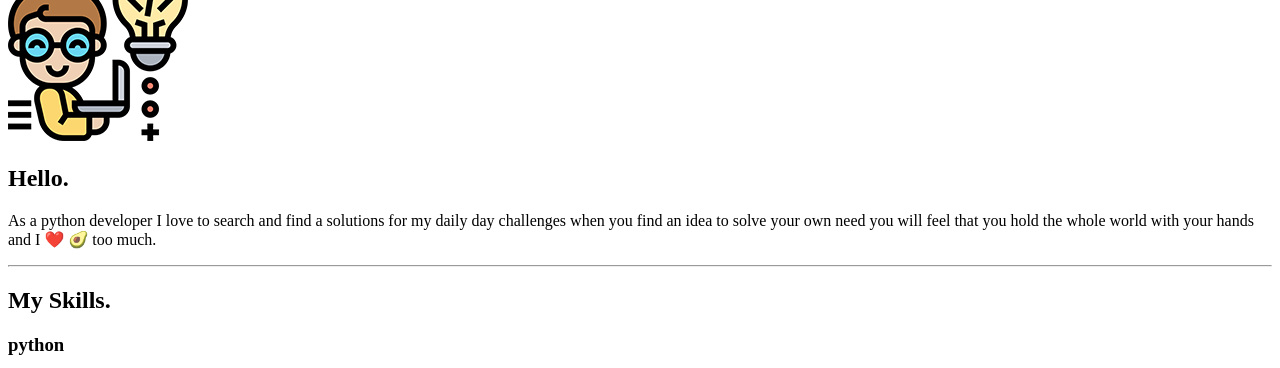
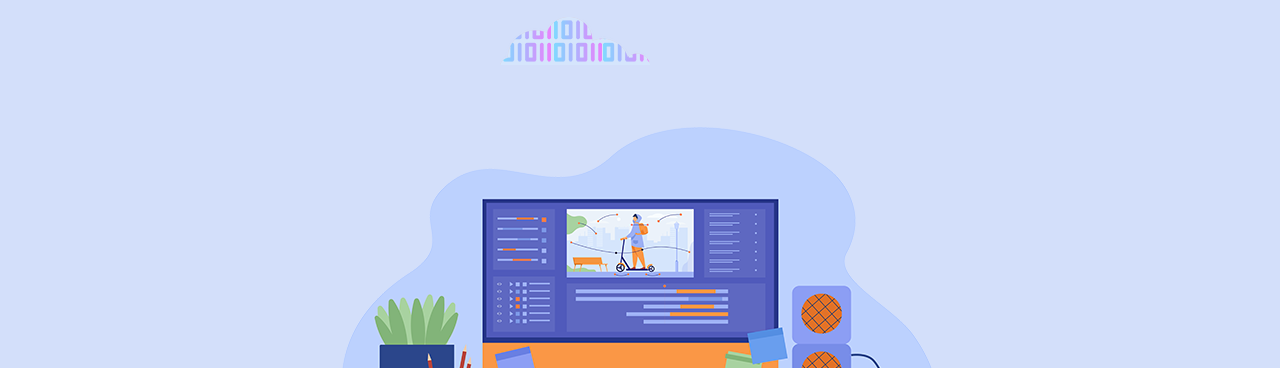
Before and after one commit to Shalabyelectronics/resume, a plain HTML site: page index.html in a window 1280 px wide. Shown: the part 283-651 px from the top of the page. Drawn offline with Linux system fonts and the light colour scheme; the site is published under a folder, as on GitHub Pages, so addresses that start at the root find nothing.

Commit message:
refactore links

```diff
--- a/index.html
+++ b/index.html
@@ -3,7 +3,7 @@
   <head>
     <meta charset="utf-8">
     <title>Mhamed Shalaby</title>
-    <link rel="stylesheet" href="/css/styles.css">
+    <link rel="stylesheet" href="css/styles.css">
     <link rel="icon" type="image/x-icon" href="img/favicon.ico">
     <link href="https://fonts.googleapis.com/css2?family=Major+Mono+Display&family=Merriweather&family=Montserrat&family=Sacramento&display=swap" rel="stylesheet">
   </head>
@@ -17,7 +17,7 @@
         <p class="title">a <span>pro</span>grammer</p>
       </div>
       <div class="programming">
-        <img class="main-image" src="/img/programming.png" alt="programming-image">
+        <img class="main-image" src="img/programming.png" alt="programming-image">
       </div>
       <div class="bottom-cloud">
         <img src="img/cloud.png" alt="cloud-img">
```
